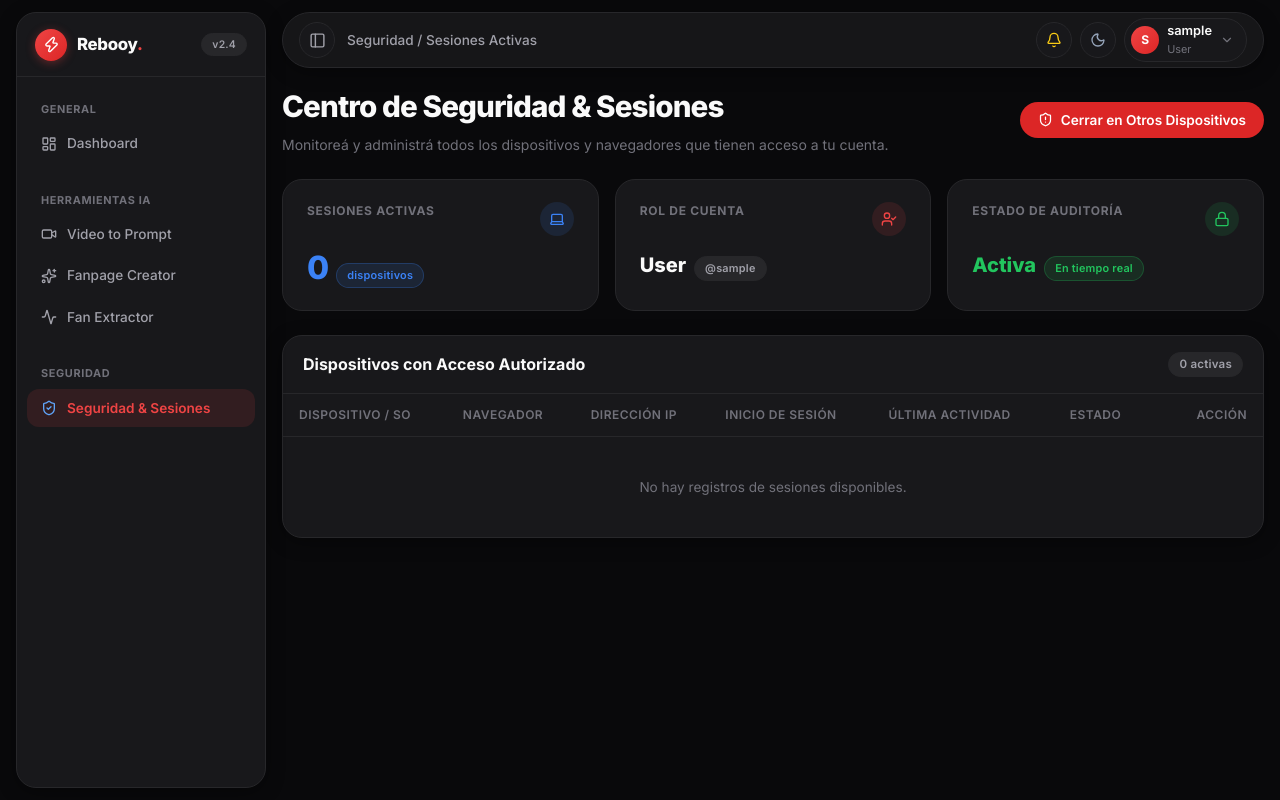
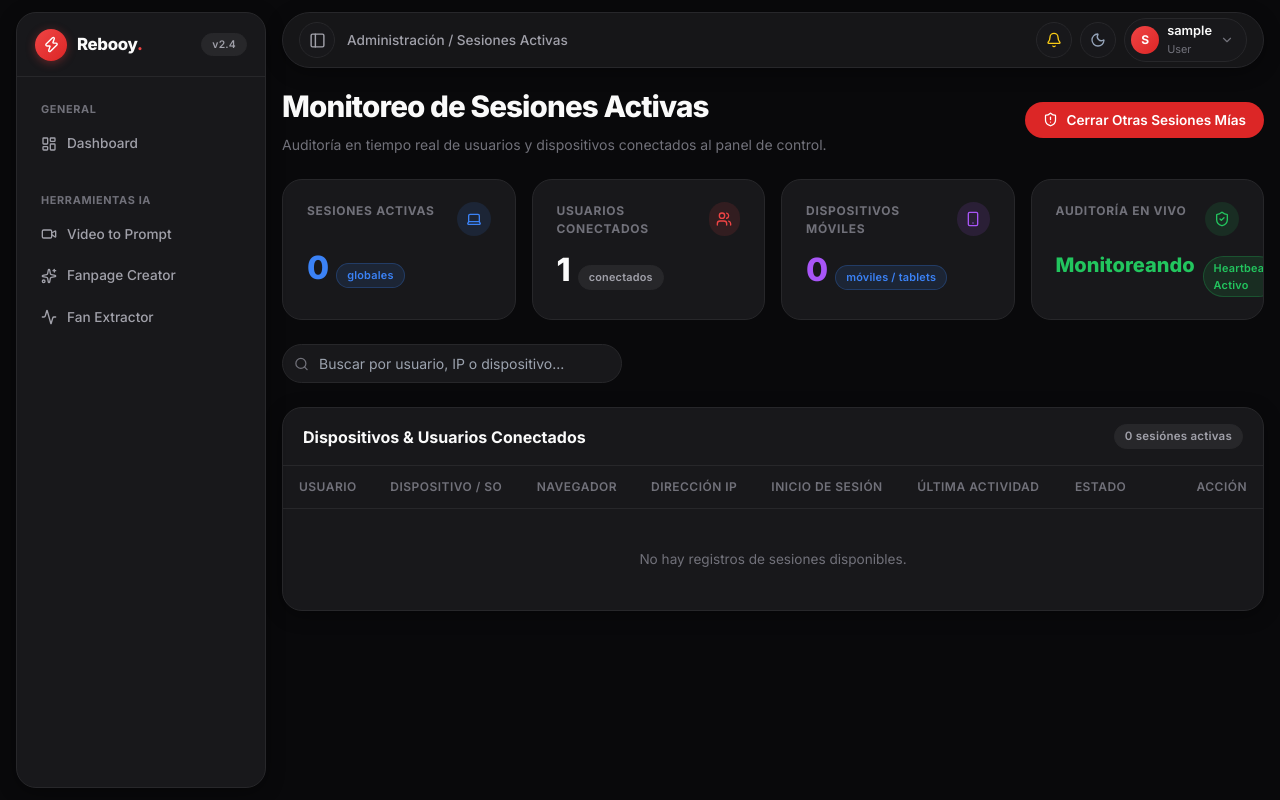
Before and after one commit to estebcast0003/rebooypanel, a Django app: page /seguridad/sesiones/ in a window 1280 px wide. Run offline with Django 5.2, Linux system fonts and the light colour scheme; the visitor is signed in with stand-in values (Sample User, id 1); data comes from the database, SQL or seed files in the repository; some libraries are stand-ins or nearby versions.

Commit message:
feat(security): transform security sessions into superadmin active monitoring hub with user inspection

```diff
--- a/accounts/views.py
+++ b/accounts/views.py
@@ -1,22 +1,17 @@
 import json
 from django.contrib.auth.decorators import login_required
 from django.contrib.sessions.models import Session
+from django.db.models import Q
 from django.http import JsonResponse
 from django.shortcuts import render
 from django.utils import timezone
 from django.views.decorators.http import require_http_methods
 from .models import UserSessionLog
 
-def _cleanup_expired_sessions(user, current_key=None):
-    """Auxiliary function to clean up expired or deleted session logs."""
+def _cleanup_all_expired_sessions():
+    """Auxiliary function to clean up all expired or deleted session logs globally."""
     active_keys = set(Session.objects.filter(expire_date__gt=timezone.now()).values_list('session_key', flat=True))
-    if current_key:
-        active_keys.add(current_key)
-
-    logs = UserSessionLog.objects.filter(user=user)
-    for log in logs:
-        if log.session_key not in active_keys:
-            log.delete()
+    UserSessionLog.objects.exclude(session_key__in=active_keys).delete()
 
 def auth_status_api_view(request):
     """Lightweight session heartbeat to immediately detect if session was revoked or deactivated."""
@@ -42,12 +37,38 @@ def security_sessions_page_view(request):
         request.session.save()
         current_key = request.session.session_key
 
-    _cleanup_expired_sessions(request.user, current_key)
-    sessions = UserSessionLog.objects.filter(user=request.user).order_by('-last_activity')
+    _cleanup_all_expired_sessions()
+
+    is_super = (request.user.role == 'superadmin')
+    query = request.GET.get('q', '').strip()
+    selected_user_id = request.GET.get('user_id')
+
+    if is_super:
+        qs = UserSessionLog.objects.select_related('user').all()
+        if query:
+            qs = qs.filter(Q(user__username__icontains=query) | Q(ip_address__icontains=query) | Q(device_info__icontains=query))
+        if selected_user_id:
+            qs = qs.filter(user_id=selected_user_id)
+        sessions = qs.order_by('-last_activity')
+    else:
+        sessions = UserSessionLog.objects.filter(user=request.user).select_related('user').order_by('-last_activity')
+
+    total_active_sessions = UserSessionLog.objects.count() if is_super else sessions.count()
+    connected_users_count = UserSessionLog.objects.values('user').distinct().count() if is_super else 1
+    mobile_sessions_count = UserSessionLog.objects.filter(
+        Q(device_info__icontains='móvil') |
+        Q(device_info__icontains='iphone') |
+        Q(device_info__icontains='android')
+    ).count() if is_super else 0
 
     return render(request, 'accounts/security_sessions.html', {
         'sessions': sessions,
         'current_session_key': current_key,
+        'is_superadmin': is_super,
+        'query': query,
+        'total_active_sessions': total_active_sessions,
+        'connected_users_count': connected_users_count,
+        'mobile_sessions_count': mobile_sessions_count,
     })
 
 @login_required
@@ -58,9 +79,14 @@ def sessions_list_api_view(request):
         request.session.save()
         current_key = request.session.session_key
 
-    _cleanup_expired_sessions(request.user, current_key)
+    _cleanup_all_expired_sessions()
 
-    remaining_logs = UserSessionLog.objects.filter(user=request.user).order_by('-last_activity')
+    is_super = (request.user.role == 'superadmin')
+    if is_super:
+        remaining_logs = UserSessionLog.objects.select_related('user').all().order_by('-last_activity')
+    else:
+        remaining_logs = UserSessionLog.objects.filter(user=request.user).select_related('user').order_by('-last_activity')
+
     data = []
     for item in remaining_logs:
         device_lower = (item.device_info or '').lower()
@@ -73,6 +99,8 @@ def sessions_list_api_view(request):
 
         data.append({
             'session_key': item.session_key,
+            'username': item.user.username,
+            'user_role': item.user.get_role_display(),
             'device_info': item.device_info,
             'browser_info': item.browser_info,
             'device_type': device_type,
@@ -93,12 +121,14 @@ def revoke_session_api_view(request, session_key):
     if session_key == current_key:
         return JsonResponse({'status': 'error', 'message': 'Para cerrar esta sesión usá Cerrar Sesión.'}, status=400)
 
-    # Delete from Django session table
-    Session.objects.filter(session_key=session_key).delete()
-    # Delete from log
-    UserSessionLog.objects.filter(session_key=session_key).delete()
+    if request.user.role == 'superadmin':
+        Session.objects.filter(session_key=session_key).delete()
+        UserSessionLog.objects.filter(session_key=session_key).delete()
+    else:
+        Session.objects.filter(session_key=session_key).delete()
+        UserSessionLog.objects.filter(user=request.user, session_key=session_key).delete()
 
-    return JsonResponse({'status': 'ok', 'message': 'Sesión remota revocada exitosamente.'})
+    return JsonResponse({'status': 'ok', 'message': 'Sesión revocada exitosamente.'})
 
 @login_required
 @require_http_methods(['POST'])
--- a/templates/accounts/security_sessions.html
+++ b/templates/accounts/security_sessions.html
@@ -1,7 +1,7 @@
 {% extends 'panel_base.html' %}
 
-{% block title %}Seguridad & Sesiones Activas — Rebooy Panel{% endblock %}
-{% block breadcrumb %}Seguridad / Sesiones Activas{% endblock %}
+{% block title %}Monitoreo de Sesiones Activas — Rebooy Panel{% endblock %}
+{% block breadcrumb %}Administración / Sesiones Activas{% endblock %}
 
 {% block extra_css %}
 <style>
@@ -35,17 +35,17 @@
     <div style="display:flex; justify-content:space-between; align-items:center; flex-wrap:wrap; gap:16px;">
         <div>
             <h1 style="font-size:1.85rem; font-weight:800; letter-spacing:-0.03em; color:var(--text-primary); margin:0 0 6px; display:flex; align-items:center; gap:10px;">
-                Centro de Seguridad & Sesiones
+                Monitoreo de Sesiones Activas
             </h1>
             <p style="font-size:0.875rem; color:var(--text-muted); margin:0;">
-                Monitoreá y administrá todos los dispositivos y navegadores que tienen acceso a tu cuenta.
+                Auditoría en tiempo real de usuarios y dispositivos conectados al panel de control.
             </p>
         </div>
 
         <div style="display:flex; align-items:center; gap:10px;">
             <button type="button" class="btn-danger" onclick="openRevokeOthersModal()">
                 <i data-lucide="shield-alert" style="width:15px; height:15px;"></i>
-                Cerrar en Otros Dispositivos
+                Cerrar Otras Sesiones Mías
             </button>
         </div>
     </div>
@@ -53,7 +53,7 @@
     <!-- ═════════ TARJETAS KPI ═════════ -->
     <div style="display:grid; grid-template-columns:repeat(auto-fit, minmax(220px, 1fr)); gap:16px;">
 
-        <!-- Total Sesiones -->
+        <!-- Total Sesiones Activas -->
         <div class="metric-card-shadcn">
             <div style="display:flex; justify-content:space-between; align-items:flex-start; margin-bottom:14px;">
                 <span style="font-size:0.75rem; font-weight:700; text-transform:uppercase; letter-spacing:0.06em; color:var(--text-muted);">Sesiones Activas</span>
@@ -62,39 +62,65 @@
                 </div>
             </div>
             <div style="display:flex; align-items:baseline; gap:8px;">
-                <span class="metric-value-huge" id="totalSessionsKpi" style="color:#3b82f6;">{{ sessions.count }}</span>
-                <span class="badge-pill badge-admin" style="font-size:0.68rem;">dispositivos</span>
+                <span class="metric-value-huge" id="totalSessionsKpi" style="color:#3b82f6;">{{ total_active_sessions }}</span>
+                <span class="badge-pill badge-admin" style="font-size:0.68rem;">globales</span>
             </div>
         </div>
 
-        <!-- Rol de Cuenta -->
+        <!-- Usuarios Conectados -->
         <div class="metric-card-shadcn">
             <div style="display:flex; justify-content:space-between; align-items:flex-start; margin-bottom:14px;">
-                <span style="font-size:0.75rem; font-weight:700; text-transform:uppercase; letter-spacing:0.06em; color:var(--text-muted);">Rol de Cuenta</span>
+                <span style="font-size:0.75rem; font-weight:700; text-transform:uppercase; letter-spacing:0.06em; color:var(--text-muted);">Usuarios Conectados</span>
                 <div style="width:34px; height:34px; border-radius:9999px; background:rgba(239,68,68,0.12); display:flex; align-items:center; justify-content:center; color:#ef4444;">
-                    <i data-lucide="user-check" style="width:16px; height:16px;"></i>
+                    <i data-lucide="users" style="width:16px; height:16px;"></i>
                 </div>
             </div>
             <div style="display:flex; align-items:baseline; gap:8px;">
-                <span style="font-size:1.25rem; font-weight:800; color:var(--text-primary);">{{ user.get_role_display }}</span>
-                <span class="badge-pill badge-user" style="font-size:0.68rem;">@{{ user.username }}</span>
+                <span class="metric-value-huge" style="color:var(--text-primary);">{{ connected_users_count }}</span>
+                <span class="badge-pill badge-user" style="font-size:0.68rem;">conectados</span>
             </div>
         </div>
 
-        <!-- Nivel de Protección -->
+        <!-- Móviles vs Desktop -->
         <div class="metric-card-shadcn">
             <div style="display:flex; justify-content:space-between; align-items:flex-start; margin-bottom:14px;">
-                <span style="font-size:0.75rem; font-weight:700; text-transform:uppercase; letter-spacing:0.06em; color:var(--text-muted);">Estado de Auditoría</span>
-                <div style="width:34px; height:34px; border-radius:9999px; background:rgba(34,197,94,0.12); display:flex; align-items:center; justify-content:center; color:#22c55e;">
-                    <i data-lucide="lock" style="width:16px; height:16px;"></i>
+                <span style="font-size:0.75rem; font-weight:700; text-transform:uppercase; letter-spacing:0.06em; color:var(--text-muted);">Dispositivos Móviles</span>
+                <div style="width:34px; height:34px; border-radius:9999px; background:rgba(168,85,247,0.12); display:flex; align-items:center; justify-content:center; color:#a855f7;">
+                    <i data-lucide="smartphone" style="width:16px; height:16px;"></i>
                 </div>
             </div>
             <div style="display:flex; align-items:baseline; gap:8px;">
-                <span style="font-size:1.25rem; font-weight:800; color:#22c55e;">Activa</span>
-                <span class="badge-pill badge-superadmin" style="font-size:0.68rem; background:rgba(34,197,94,0.12); color:#22c55e; border-color:rgba(34,197,94,0.25);">En tiempo real</span>
+                <span class="metric-value-huge" style="color:#a855f7;">{{ mobile_sessions_count }}</span>
+                <span class="badge-pill badge-admin" style="font-size:0.68rem;">móviles / tablets</span>
             </div>
         </div>
 
+        <!-- Estado de Auditoría -->
+        <div class="metric-card-shadcn">
+            <div style="display:flex; justify-content:space-between; align-items:flex-start; margin-bottom:14px;">
+                <span style="font-size:0.75rem; font-weight:700; text-transform:uppercase; letter-spacing:0.06em; color:var(--text-muted);">Auditoría en Vivo</span>
+                <div style="width:34px; height:34px; border-radius:9999px; background:rgba(34,197,94,0.12); display:flex; align-items:center; justify-content:center; color:#22c55e;">
+                    <i data-lucide="shield-check" style="width:16px; height:16px;"></i>
+                </div>
+            </div>
+            <div style="display:flex; align-items:baseline; gap:8px;">
+                <span style="font-size:1.25rem; font-weight:800; color:#22c55e;">Monitoreando</span>
+                <span class="badge-pill badge-superadmin" style="font-size:0.68rem; background:rgba(34,197,94,0.12); color:#22c55e; border-color:rgba(34,197,94,0.25);">Heartbeat Activo</span>
+            </div>
+        </div>
+
+    </div>
+
+    <!-- ═════════ FILTRO Y BÚSQUEDA ═════════ -->
+    <div style="display:flex; justify-content:space-between; align-items:center; flex-wrap:wrap; gap:12px;">
+        <form method="get" style="width:100%; max-width:340px;">
+            <div style="position:relative;">
+                <i data-lucide="search" style="position:absolute; left:12px; top:50%; transform:translateY(-50%); width:15px; height:15px; color:var(--text-muted); pointer-events:none;"></i>
+                <input type="text" name="q" value="{{ query }}" placeholder="Buscar por usuario, IP o dispositivo..."
+                    class="shadcn-input"
+                    style="width:100%; padding-left:36px !important;">
+            </div>
+        </form>
     </div>
 
     <!-- ═════════ TABLA DE SESIONES ACTIVAS ═════════ -->
@@ -103,16 +129,17 @@
         <div style="padding:16px 20px; border-bottom:1px solid var(--border-subtle); display:flex; justify-content:space-between; align-items:center;">
             <div style="display:flex; align-items:center; gap:10px;">
                 <h2 style="font-size:1rem; font-weight:700; color:var(--text-primary); margin:0;">
-                    Dispositivos con Acceso Autorizado
+                    Dispositivos & Usuarios Conectados
                 </h2>
             </div>
-            <span class="badge-pill badge-user" id="tableSessionCountBadge">{{ sessions.count }} activas</span>
+            <span class="badge-pill badge-user" id="tableSessionCountBadge">{{ sessions.count }} sesión{{ sessions.count|pluralize:"es" }} activa{{ sessions.count|pluralize }}</span>
         </div>
 
         <div style="overflow-x:auto;">
             <table class="glass-table">
                 <thead>
                     <tr>
+                        <th>Usuario</th>
                         <th>Dispositivo / SO</th>
                         <th>Navegador</th>
                         <th>Dirección IP</th>
@@ -125,34 +152,62 @@
                 <tbody id="sessionsTableBody">
                     {% for item in sessions %}
                     <tr id="row-session-{{ item.session_key }}">
+                        <!-- Usuario -->
                         <td>
                             <div style="display:flex; align-items:center; gap:10px;">
-                                <div style="width:32px; height:32px; border-radius:9999px; background:var(--bg-muted); display:flex; align-items:center; justify-content:center; color:var(--text-secondary); flex-shrink:0;">
+                                <div class="avatar" style="width:32px; height:32px; font-size:0.8rem;">
+                                    {{ item.user.username|make_list|first|upper }}
+                                </div>
+                                <div>
+                                    <span style="font-weight:700; color:var(--text-primary); font-size:0.88rem; display:block;">
+                                        {{ item.user.username }}
+                                    </span>
+                                    <span class="badge-pill badge-{% if item.user.role == 'superadmin' %}superadmin{% elif item.user.role == 'admin' %}admin{% else %}user{% endif %}" style="font-size:0.65rem; padding:1px 6px;">
+                                        {{ item.user.get_role_display }}
+                                    </span>
+                                </div>
+                            </div>
+                        </td>
+
+                        <!-- Dispositivo -->
+                        <td>
+                            <div style="display:flex; align-items:center; gap:8px;">
+                                <div style="width:30px; height:30px; border-radius:9999px; background:var(--bg-muted); display:flex; align-items:center; justify-content:center; color:var(--text-secondary); flex-shrink:0;">
                                     {% if 'Móvil' in item.device_info or 'iPhone' in item.device_info or 'Android' in item.device_info %}
-                                        <i data-lucide="smartphone" style="width:16px; height:16px; color:#3b82f6;"></i>
+                                        <i data-lucide="smartphone" style="width:15px; height:15px; color:#3b82f6;"></i>
                                     {% elif 'iPad' in item.device_info or 'Tablet' in item.device_info %}
-                                        <i data-lucide="tablet" style="width:16px; height:16px; color:#a855f7;"></i>
+                                        <i data-lucide="tablet" style="width:15px; height:15px; color:#a855f7;"></i>
                                     {% else %}
-                                        <i data-lucide="laptop" style="width:16px; height:16px; color:#38bdf8;"></i>
+                                        <i data-lucide="laptop" style="width:15px; height:15px; color:#38bdf8;"></i>
                                     {% endif %}
                                 </div>
-                                <span style="font-weight:600; color:var(--text-primary); font-size:0.9rem;">{{ item.device_info }}</span>
+                                <span style="font-weight:600; color:var(--text-primary); font-size:0.86rem;">{{ item.device_info }}</span>
                             </div>
                         </td>
+
+                        <!-- Navegador -->
                         <td>
                             <span style="font-size:0.84rem; color:var(--text-secondary);">{{ item.browser_info }}</span>
                         </td>
+
+                        <!-- IP -->
                         <td>
                             <code style="background:var(--bg-muted); padding:3px 8px; border-radius:6px; font-size:0.8rem; color:var(--text-muted); font-family:monospace; border:1px solid var(--border-subtle);">
                                 {{ item.ip_address|default:"Desconocida" }}
                             </code>
                         </td>
+
+                        <!-- Inicio -->
                         <td>
                             <span style="font-size:0.8rem; color:var(--text-muted);">{{ item.created_at|date:"d/m/Y H:i" }}</span>
                         </td>
+
+                        <!-- Última Actividad -->
                         <td>
                             <span style="font-size:0.8rem; color:var(--text-primary); font-weight:600;">{{ item.last_activity|date:"d/m/Y H:i" }}</span>
                         </td>
+
+                        <!-- Estado -->
                         <td style="text-align:center;">
                             {% if item.session_key == current_session_key %}
                                 <span class="badge-active">
@@ -164,9 +219,11 @@
                                 </span>
                             {% endif %}
                         </td>
+
+                        <!-- Acción -->
                         <td style="text-align:right;">
                             {% if item.session_key != current_session_key %}
-                                <button type="button" class="btn-danger" style="padding:4px 10px; font-size:0.75rem;" onclick="revokeSpecificSession('{{ item.session_key }}')" title="Cerrar esta sesión remota">
+                                <button type="button" class="btn-danger" style="padding:4px 10px; font-size:0.75rem;" onclick="revokeSpecificSession('{{ item.session_key }}', '{{ item.user.username }}')" title="Cerrar esta sesión remota">
                                     <i data-lucide="log-out" style="width:12px; height:12px;"></i>
                                     Revocar
                                 </button>
@@ -177,8 +234,8 @@
                     </tr>
                     {% empty %}
                     <tr>
-                        <td colspan="7" style="text-align:center; padding:40px; color:var(--text-muted);">
-                            No hay registros de sesiones disponibles.
+                        <td colspan="8" style="text-align:center; padding:40px; color:var(--text-muted);">
+                            No hay registros de sesiones disponibles{% if query %} para "{{ query }}"{% endif %}.
                         </td>
                     </tr>
                     {% endfor %}
@@ -196,9 +253,9 @@
             <i data-lucide="shield-alert" style="width:22px; height:22px;"></i>
         </div>
 
-        <h3 style="font-size:1.15rem; font-weight:700; color:var(--text-primary); margin:0 0 8px;">¿Cerrar todas las demás sesiones?</h3>
+        <h3 style="font-size:1.15rem; font-weight:700; color:var(--text-primary); margin:0 0 8px;">¿Cerrar todas tus demás sesiones?</h3>
         <p style="font-size:0.85rem; color:var(--text-secondary); margin:0 0 24px; line-height:1.5;">
-            Se desconectarán todos los navegadores y dispositivos excepto este en el que estás actualmente.
+            Se desconectarán todos tus otros navegadores y dispositivos excepto este en el que estás actualmente.
         </p>
 
         <div style="display:flex; gap:10px; justify-content:center;">
@@ -259,7 +316,11 @@
         document.body.style.overflow = 'auto';
     }
 
-    async function revokeSpecificSession(sessionKey) {
+    async function revokeSpecificSession(sessionKey, username) {
+        if (!confirm(`¿Cerrar la sesión de '${username}'? El usuario será desconectado inmediatamente.`)) {
+            return;
+        }
+
         try {
             const res = await fetch(`/seguridad/api/sesiones/${sessionKey}/revoke/`, {
                 method: 'POST',
@@ -271,11 +332,15 @@
             });
             const data = await res.json();
             if (data.status === 'ok') {
-                showToast('Sesión remota revocada exitosamente', 'success');
+                showToast(`Sesión de ${username} revocada exitosamente`, 'success');
                 const row = document.getElementById(`row-session-${sessionKey}`);
-                if (row) row.remove();
+                if (row) {
+                    row.style.opacity = '0';
+                    row.style.transform = 'scale(0.96)';
+                    row.style.transition = 'all 0.25s ease';
+                    setTimeout(() => row.remove(), 260);
+                }
 
-                // Actualizar contador
                 const kpi = document.getElementById('totalSessionsKpi');
                 if (kpi) {
                     const current = parseInt(kpi.innerText) || 1;
@@ -283,7 +348,7 @@
                 }
                 const badge = document.getElementById('tableSessionCountBadge');
                 if (badge && kpi) {
-                    badge.innerText = `${kpi.innerText} activas`;
+                    badge.innerText = `${kpi.innerText} sesiones activas`;
                 }
             } else {
                 showToast(data.message || 'Error al revocar sesión', 'error');
--- a/templates/panel_base.html
+++ b/templates/panel_base.html
@@ -698,6 +698,13 @@
                 Métricas por Usuario
             </a>
             {% endif %}
+            {% if user.role == 'superadmin' %}
+            <a href="{% url 'security_sessions' %}"
+               class="nav-link {% if '/seguridad/' in request.path %}active{% endif %}">
+                <i data-lucide="shield-check" style="color:#60a5fa;"></i>
+                Sesiones Activas
+            </a>
+            {% endif %}
             {% if user.role == 'superadmin' or user.can_manage_api_keys %}
             <a href="{% url 'videoprompt:api_keys' %}"
                class="nav-link {% if '/video-prompt/api-keys/' in request.path %}active{% endif %}">
@@ -706,13 +713,6 @@
             </a>
             {% endif %}
             {% endif %}
-
-            <div class="section-label" style="margin-top:14px;">Seguridad</div>
-            <a href="{% url 'security_sessions' %}"
-               class="nav-link {% if '/seguridad/' in request.path %}active{% endif %}">
-                <i data-lucide="shield-check" style="color:#60a5fa;"></i>
-                Seguridad & Sesiones
-            </a>
 
         </nav>
     </aside>
@@ -769,14 +769,16 @@
                             </span>
                         </div>
 
+                        {% if user.role == 'superadmin' %}
                         <a href="{% url 'security_sessions' %}" class="nav-link" style="padding:7px 10px; font-size:0.82rem; border-radius:0.5rem; margin-bottom:2px;">
                             <i data-lucide="shield-check" style="width:15px; height:15px; color:#60a5fa;"></i>
-                            Centro de Seguridad
+                            Monitoreo de Sesiones
                         </a>
+                        {% endif %}
 
                         <button type="button" class="nav-link" onclick="openQuickSessionsModal()" style="width:100%; text-align:left; background:transparent; border:none; padding:7px 10px; font-size:0.82rem; border-radius:0.5rem; cursor:pointer;">
                             <i data-lucide="smartphone" style="width:15px; height:15px; color:#38bdf8;"></i>
-                            Sesiones & Dispositivos
+                            Mis Dispositivos
                         </button>
 
                         <button type="button" class="nav-link" onclick="openAlertsModal()" style="width:100%; text-align:left; background:transparent; border:none; padding:7px 10px; font-size:0.82rem; border-radius:0.5rem; cursor:pointer;">
```
